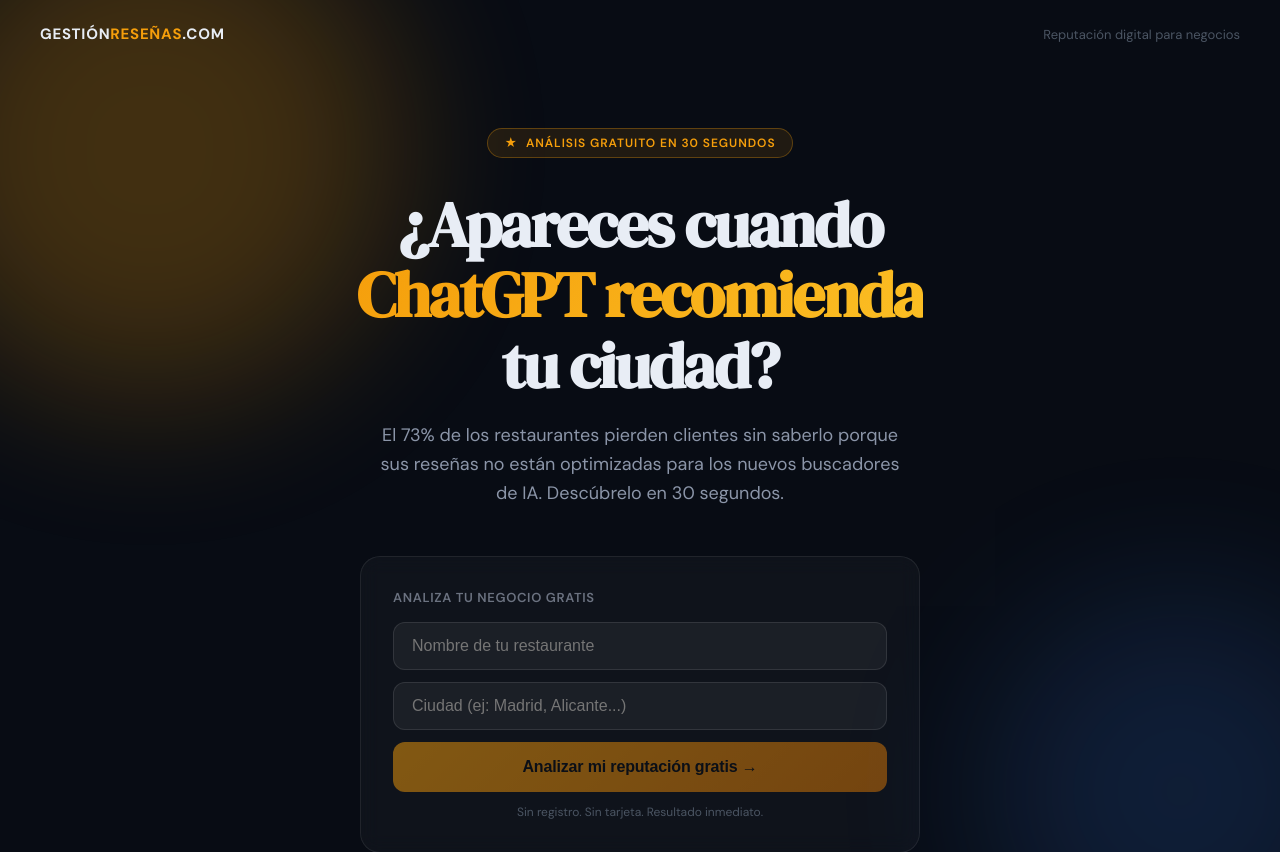
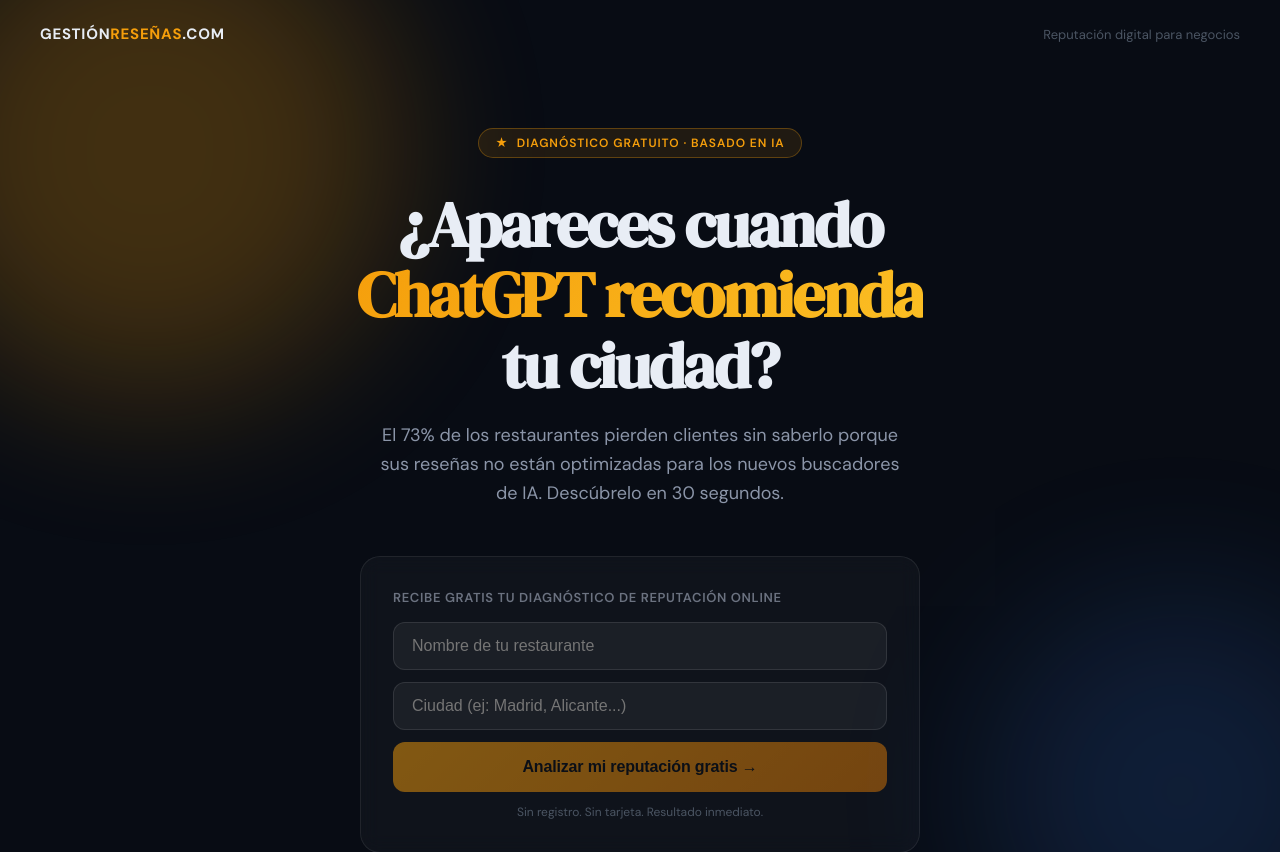
Before and after one commit to Alinwonderland/gestion-resenas, a React (Vite) app: page / in a window 1280 px wide. Shown: the top 852 px of the page. Built offline with nearby package versions, Linux system fonts and the light colour scheme.

Commit message:
Update App.jsx

```diff
--- a/src/App.jsx
+++ b/src/App.jsx
@@ -284,7 +284,7 @@
       {/* HERO */}
       {step === "hero" && (
         <div style={s.hero}>
-          <div style={s.badge}><span>★</span><span>Análisis gratuito en 30 segundos</span></div>
+          <div style={s.badge}><span>★</span><span>Diagnóstico gratuito · Basado en IA</span></div>
           <h1 style={s.h1}>
             ¿Apareces cuando<br />
             <span style={s.h1Accent}>ChatGPT recomienda</span><br />
@@ -295,7 +295,7 @@
           </p>
           <div style={s.card}>
             <div style={{ fontSize:"13px", color:"#6B7280", marginBottom:"16px", fontWeight:"600", letterSpacing:"0.05em", textTransform:"uppercase", textAlign:"left" }}>
-              Analiza tu negocio gratis
+              Recibe gratis tu diagnóstico de reputación online
             </div>
             <input style={s.input} placeholder="Nombre de tu restaurante"
               value={restaurantName} onChange={e => setRestaurantName(e.target.value)}
@@ -430,7 +430,7 @@
               ¿Quieres que lo arreglemos por ti?
             </div>
             <div style={{ fontSize:"14px", color:"#6B7280", marginBottom:"24px" }}>
-              Recibe el plan de acción completo para <strong style={{ color:"#E8EDF5" }}>{restaurantName}</strong> en tu email
+              Nuestro equipo analizará tu perfil de Google y te enviará un plan de acción personalizado para <strong style={{ color:"#E8EDF5" }}>{restaurantName}</strong> en tu email
             </div>
             {!leadSent ? (
               <div style={{ maxWidth:"400px", margin:"0 auto" }}>
```
